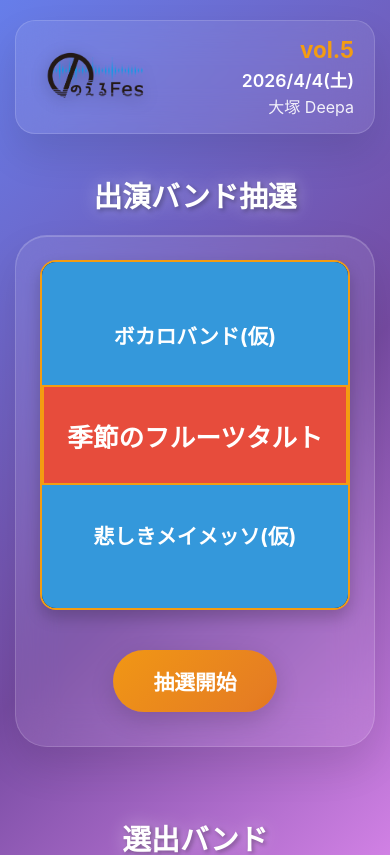
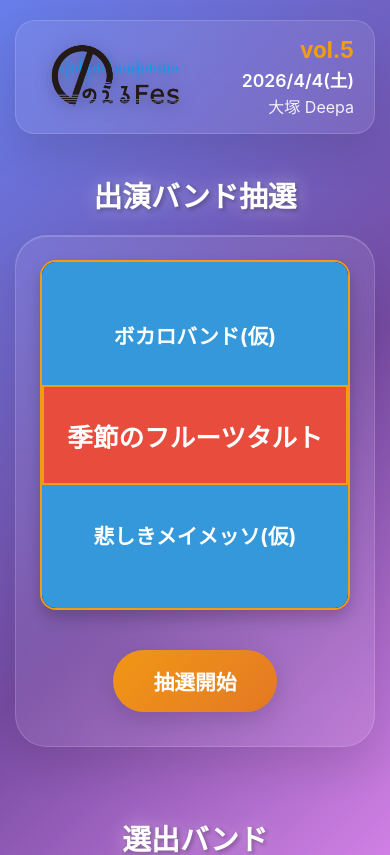
Before and after one commit to noel99l/noel-fes-lottery, a Next.js app: page / in a window 390 px wide. Shown: the top 855 px of the page. Built offline with nearby package versions, Linux system fonts and the light colour scheme.

Commit message:
ロゴレイアウトを修正

```diff
--- a/src/app/globals.css
+++ b/src/app/globals.css
@@ -50,7 +50,7 @@ body {
 }
 
 .header-left {
-  flex: 1;
+  flex: 0 0 auto;
 }
 
 .header-right {
@@ -59,7 +59,7 @@ body {
 }
 
 .logo {
-  max-width: 150px;
+  max-width: 220px;
   height: auto;
   filter: drop-shadow(0 4px 8px rgba(0,0,0,0.3));
 }
@@ -318,7 +318,7 @@ h1 {
   }
 
   .logo {
-    max-width: 120px;
+    max-width: 160px;
   }
 
   .event-volume {
```
